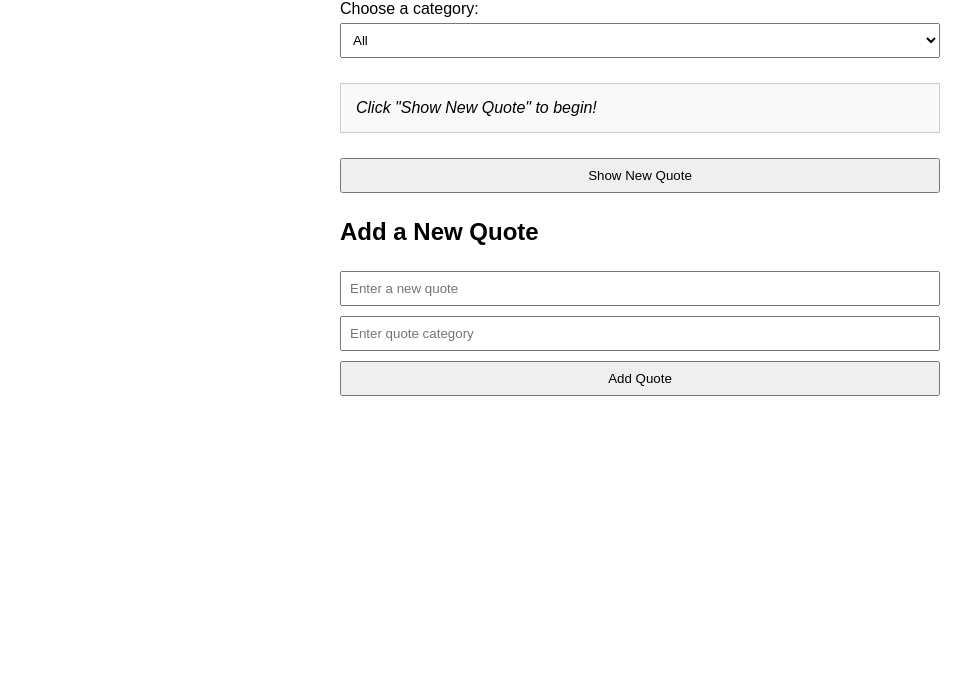
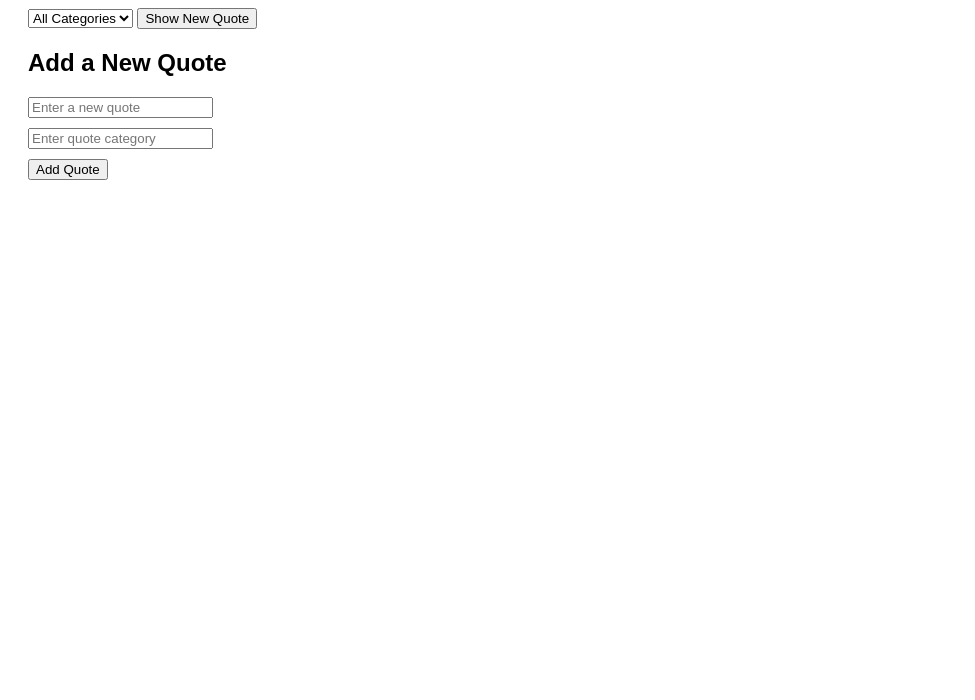
Before and after one commit to efibit/alx_fe_javascript, a plain HTML site: page dom-manipulation/index.html in a window 1280 px wide. Shown: the part 100-800 px from the top of the page, without its empty margins (0-975 px from the left). Drawn offline with Linux system fonts and the light colour scheme.

Commit message:
ypdating all

```diff
--- a/dom-manipulation/index.html
+++ b/dom-manipulation/index.html
@@ -2,44 +2,31 @@
 <html lang="en">
 <head>
   <meta charset="UTF-8" />
-  <meta name="viewport" content="width=device-width, initial-scale=1.0"/>
+  <meta name="viewport" content="width=device-width, initial-scale=1.0" />
   <title>Dynamic Quote Generator</title>
   <style>
-    body {
-      font-family: Arial, sans-serif;
-      padding: 20px;
-      max-width: 600px;
-      margin: auto;
-    }
-    #quoteDisplay {
-      margin: 20px 0;
-      padding: 15px;
-      border: 1px solid #ccc;
-      background-color: #f9f9f9;
-      font-style: italic;
-    }
-    input, select, button {
-      margin: 5px 0;
-      padding: 8px;
-      width: 100%;
-      box-sizing: border-box;
-    }
+    body { font-family: Arial, sans-serif; padding: 20px; }
+    #quoteDisplay { margin: 20px 0; font-size: 1.2em; }
+    .form-group { margin-bottom: 10px; }
   </style>
 </head>
 <body>
   <h1>Dynamic Quote Generator</h1>
 
-  <label for="categorySelect">Choose a category:</label>
   <select id="categorySelect">
-    <option value="all">All</option>
+    <option value="all">All Categories</option>
   </select>
-
-  <div id="quoteDisplay">Click "Show New Quote" to begin!</div>
   <button id="newQuote">Show New Quote</button>
 
+  <div id="quoteDisplay"></div>
+
   <h2>Add a New Quote</h2>
-  <input id="newQuoteText" type="text" placeholder="Enter a new quote" />
-  <input id="newQuoteCategory" type="text" placeholder="Enter quote category" />
+  <div class="form-group">
+    <input id="newQuoteText" type="text" placeholder="Enter a new quote" />
+  </div>
+  <div class="form-group">
+    <input id="newQuoteCategory" type="text" placeholder="Enter quote category" />
+  </div>
   <button id="addQuoteBtn">Add Quote</button>
 
   <script src="script.js"></script>
--- a/dom-manipulation/script.js
+++ b/dom-manipulation/script.js
@@ -1,19 +1,20 @@
 // Initial quotes array
 let quotes = [
-  { text: "The best way to get started is to quit talking and begin doing.", category: "Motivation" },
-  { text: "Life is what happens when you're busy making other plans.", category: "Life" },
-  { text: "Do not watch the clock. Do what it does. Keep going.", category: "Productivity" }
+  { text: "The only limit is your mind.", category: "Motivation" },
+  { text: "Simplicity is the soul of efficiency.", category: "Design" },
+  { text: "Code is like humor. When you have to explain it, it’s bad.", category: "Programming" }
 ];
 
-// DOM elements
+// DOM Elements
 const quoteDisplay = document.getElementById("quoteDisplay");
 const newQuoteBtn = document.getElementById("newQuote");
+const addQuoteBtn = document.getElementById("addQuoteBtn");
 const categorySelect = document.getElementById("categorySelect");
-const addQuoteBtn = document.getElementById("addQuoteBtn");
 
-// Populate initial categories
-function populateCategories() {
+// Populate category dropdown
+function updateCategoryOptions() {
   const categories = [...new Set(quotes.map(q => q.category))];
+  categorySelect.innerHTML = '<option value="all">All Categories</option>';
   categories.forEach(cat => {
     const option = document.createElement("option");
     option.value = cat;
@@ -22,12 +23,12 @@ function populateCategories() {
   });
 }
 
-// Display a random quote based on selected category
+// Show a random quote
 function showRandomQuote() {
   const selectedCategory = categorySelect.value;
   const filteredQuotes = selectedCategory === "all"
     ? quotes
-    : quotes.filter(q => q.category.toLowerCase() === selectedCategory.toLowerCase());
+    : quotes.filter(q => q.category === selectedCategory);
 
   if (filteredQuotes.length === 0) {
     quoteDisplay.textContent = "No quotes available for this category.";
@@ -35,39 +36,29 @@ function showRandomQuote() {
   }
 
   const randomIndex = Math.floor(Math.random() * filteredQuotes.length);
-  quoteDisplay.textContent = `"${filteredQuotes[randomIndex].text}"`;
+  quoteDisplay.textContent = `"${filteredQuotes[randomIndex].text}" — ${filteredQuotes[randomIndex].category}`;
 }
 
-// Add a new quote and update category list
+// Add a new quote
 function addQuote() {
-  const quoteText = document.getElementById("newQuoteText").value.trim();
-  const quoteCategory = document.getElementById("newQuoteCategory").value.trim();
+  const text = document.getElementById("newQuoteText").value.trim();
+  const category = document.getElementById("newQuoteCategory").value.trim();
 
-  if (!quoteText || !quoteCategory) {
+  if (!text || !category) {
     alert("Please enter both quote and category.");
     return;
   }
 
-  quotes.push({ text: quoteText, category: quoteCategory });
-
-  // Add new category if it doesn't exist
-  const existingCategories = Array.from(categorySelect.options).map(opt => opt.value.toLowerCase());
-  if (!existingCategories.includes(quoteCategory.toLowerCase())) {
-    const newOption = document.createElement("option");
-    newOption.value = quoteCategory;
-    newOption.textContent = quoteCategory;
-    categorySelect.appendChild(newOption);
-  }
-
-  // Clear input fields
+  quotes.push({ text, category });
+  updateCategoryOptions();
   document.getElementById("newQuoteText").value = "";
   document.getElementById("newQuoteCategory").value = "";
   alert("Quote added successfully!");
 }
 
-// Event listeners
+// Event Listeners
 newQuoteBtn.addEventListener("click", showRandomQuote);
 addQuoteBtn.addEventListener("click", addQuote);
 
 // Initialize
-populateCategories();
+updateCategoryOptions();
```
